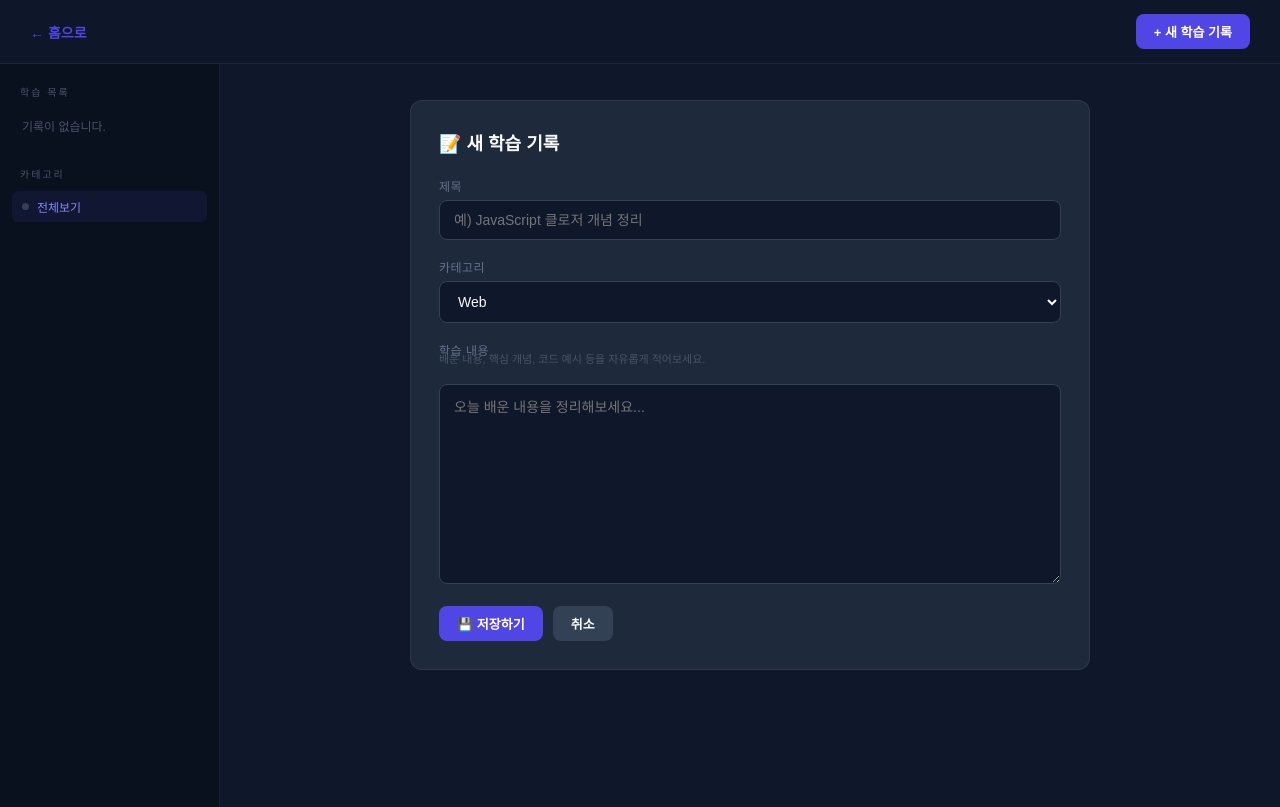
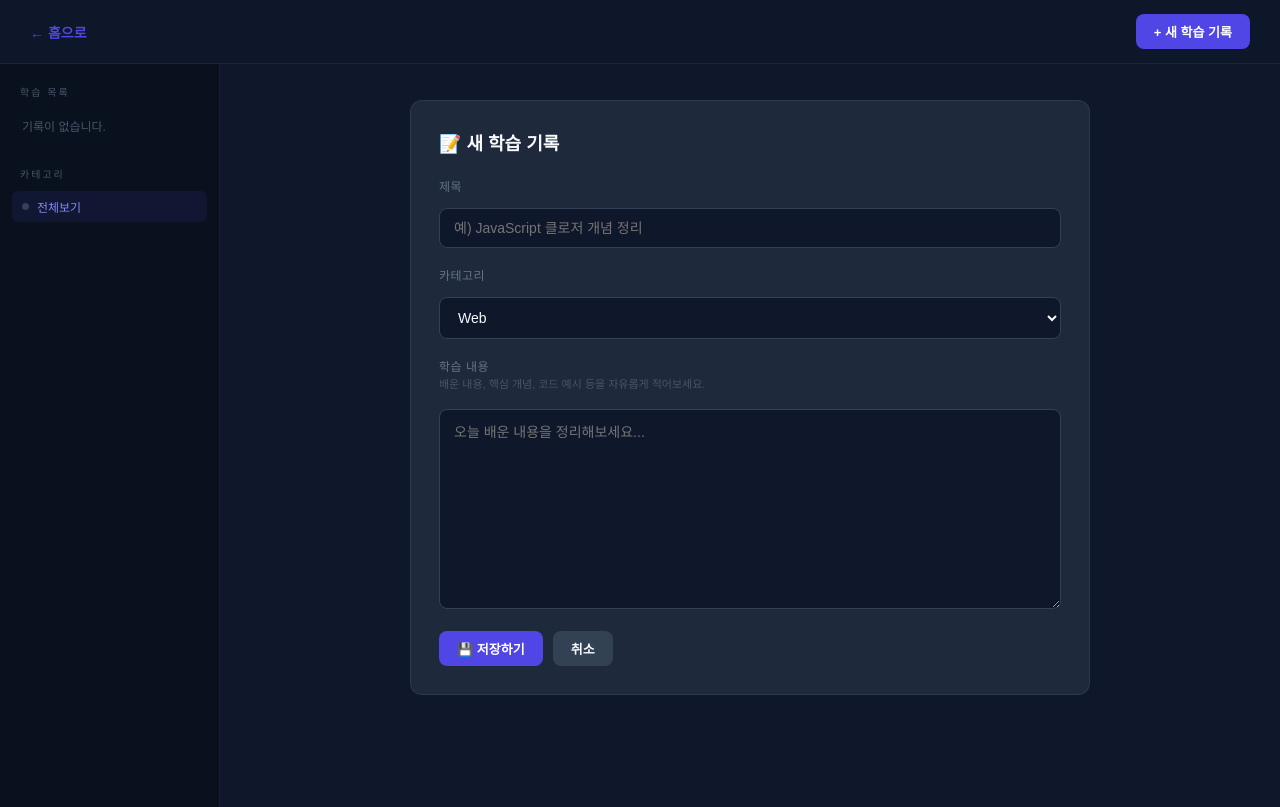
Before and after one commit to rlawnsduq1221/Portfolio.Vs2, a website: page study.html in a window 1280 px wide. Both pictures are taken after a click on the button "+ 새 학습 기록". Drawn offline with Linux system fonts and the light colour scheme.

Commit message:
Add files via upload

```diff
--- a/study.html
+++ b/study.html
@@ -106,7 +106,7 @@
     .control-row { display: flex; gap: 10px; margin-bottom: 20px; }
 
     .form-card h3 { font-size: 18px; margin-bottom: 22px; }
-    .form-label { font-size: 12px; color: #64748b; margin-bottom: 6px; display: block; letter-spacing: 0.5px; }
+    .form-label { padding-bottom: 1%;font-size: 12px; color: #64748b; margin-bottom: 8px; display: block; letter-spacing: 0.5px; }
     .form-card input[type=text],
     .form-card select,
     .form-card textarea {
@@ -245,7 +245,7 @@
   var CATEGORIES = {
     'Web':        '#4f46e5',
     'JavaScript': '#f59e0b',
-    'Backend':    '#10b981',
+    'Prepare for exams':    '#10b981',
     'React':      '#06b6d4',
     'Python':     '#3b82f6',
     'AI':         '#8b5cf6',
```
